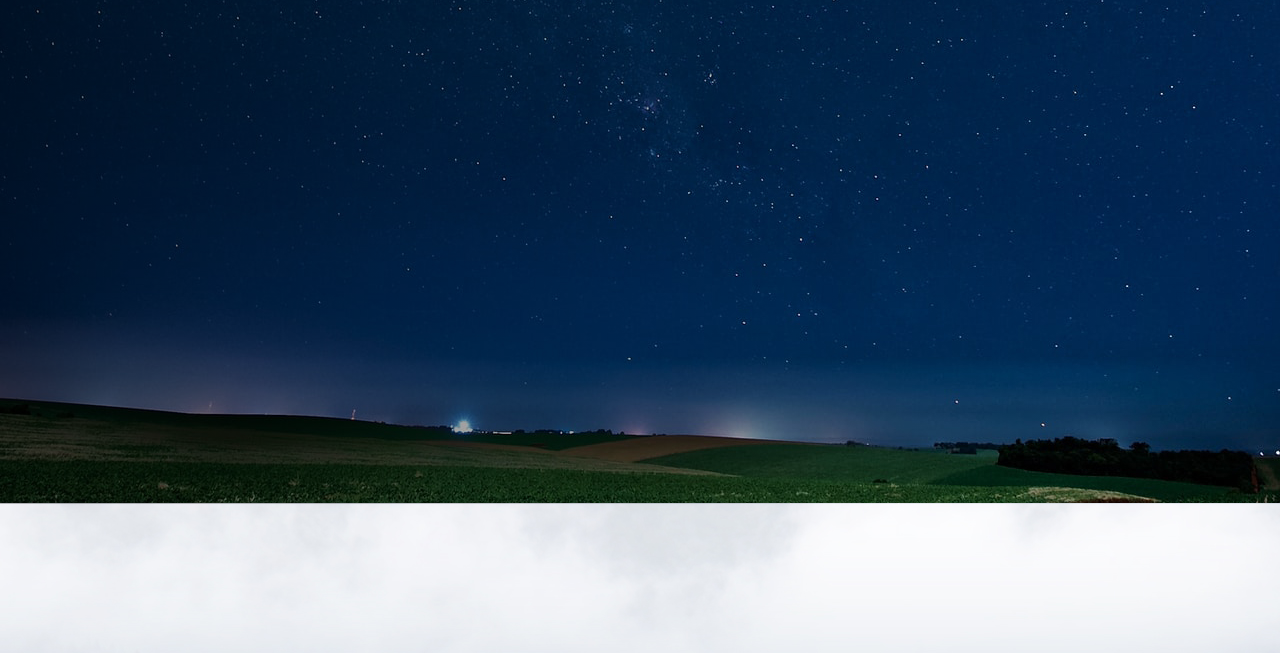
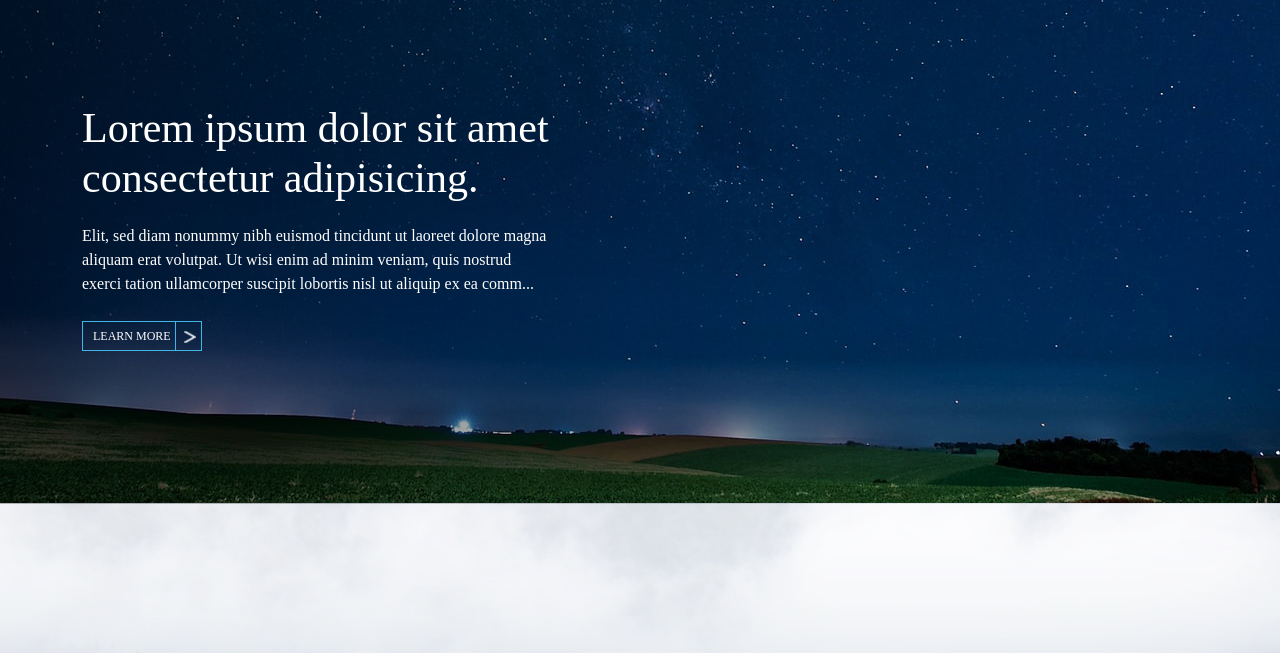
Before and after one commit to Sachinm06/UI-assignment, a plain HTML site: page inde.html in a window 1280 px wide. Shown: the part 147-800 px from the top of the page. Drawn offline with nearby package versions, Linux system fonts and the light colour scheme.

Commit message:
new changes

```diff
--- a/inde.html
+++ b/inde.html
@@ -64,6 +64,28 @@
 
         <section>
             <div class="carousel">
+                <article class="container tagline">
+                    <div class="row">
+                        <div class="col-lg-6 col-md 6 ">
+                            <h2>Lorem ipsum dolor sit amet consectetur adipisicing.</h2>
+                            <p>Elit, sed diam nonummy nibh euismod tincidunt ut laoreet dolore magna <br> aliquam erat
+                                volutpat. Ut wisi enim ad minim veniam, quis nostrud <br>exerci tation ullamcorper
+                                suscipit lobortis nisl ut aliquip ex ea comm...</p>
+
+                            <div class="button-container">
+                                <a href="#" class="learn-more-button">
+                                    LEARN MORE <img src="./img/learnmore_banner.png" alt="Arrow" class="arrow">
+
+                                </a>
+                            </div>
+
+
+                        </div>
+
+                        <div class="col-lg-4 col-md 4"></div>
+                        <div class="col-lg-3 col-md 3"></div>
+                    </div>
+                </article>
             </div>
         </section>
 
@@ -71,9 +93,8 @@
 
         <section>
             <div class="banner-menu">
-                <div class="slide1">
 
-                </div>
+            </div>
             </div>
         </section>
 
--- a/style.css
+++ b/style.css
@@ -50,6 +50,7 @@
 
 #search-image:hover {
     content: url('./img/search_hover.png');
+    cursor: pointer;
 }
 
 /* -------------------------banner------------------------ */
@@ -60,6 +61,62 @@
     overflow: hidden;
     width: 100%;
     height: 550px;
+    color: #ffffff;
+}
+
+.tagline {
+    margin-top: 150px;
+
+}
+
+.carousel article h2 {
+    font-family: Avenir;
+    font-size: 42px;
+    font-weight: 500;
+}
+
+.carousel article p {
+    font-family: Avenir;
+    font-size: 16px;
+    font-weight: 500;
+    margin-top: 20px;
+
+}
+
+.button-container{
+    margin-top: 25px;
+}
+
+.learn-more-button {
+    display: inline-block;
+    padding: 5px;
+    padding-left: 10px;
+    background: transparent;
+    color: #ffffff;
+    text-decoration: none;
+    position: relative;
+    font-size: 12px;
+    font-family: Avenir;
+    border: #41b6e6 solid 1px;
+    font-weight: 500;
+
+}
+.arrow {
+    margin-left: 10px;
+    width: 12px;
+    height: 12px;
+    vertical-align: center;
+}
+
+.learn-more-button::after {
+    content: "";
+    position: absolute;
+    width: 1px;
+    height: 30px;
+    background-color: #41b6e6;
+    top: 50%;
+    right: 25px;
+    transform: translateY(-50%);
 }
 
 /* ---------------------------------banner menu-------------------------- */
```
